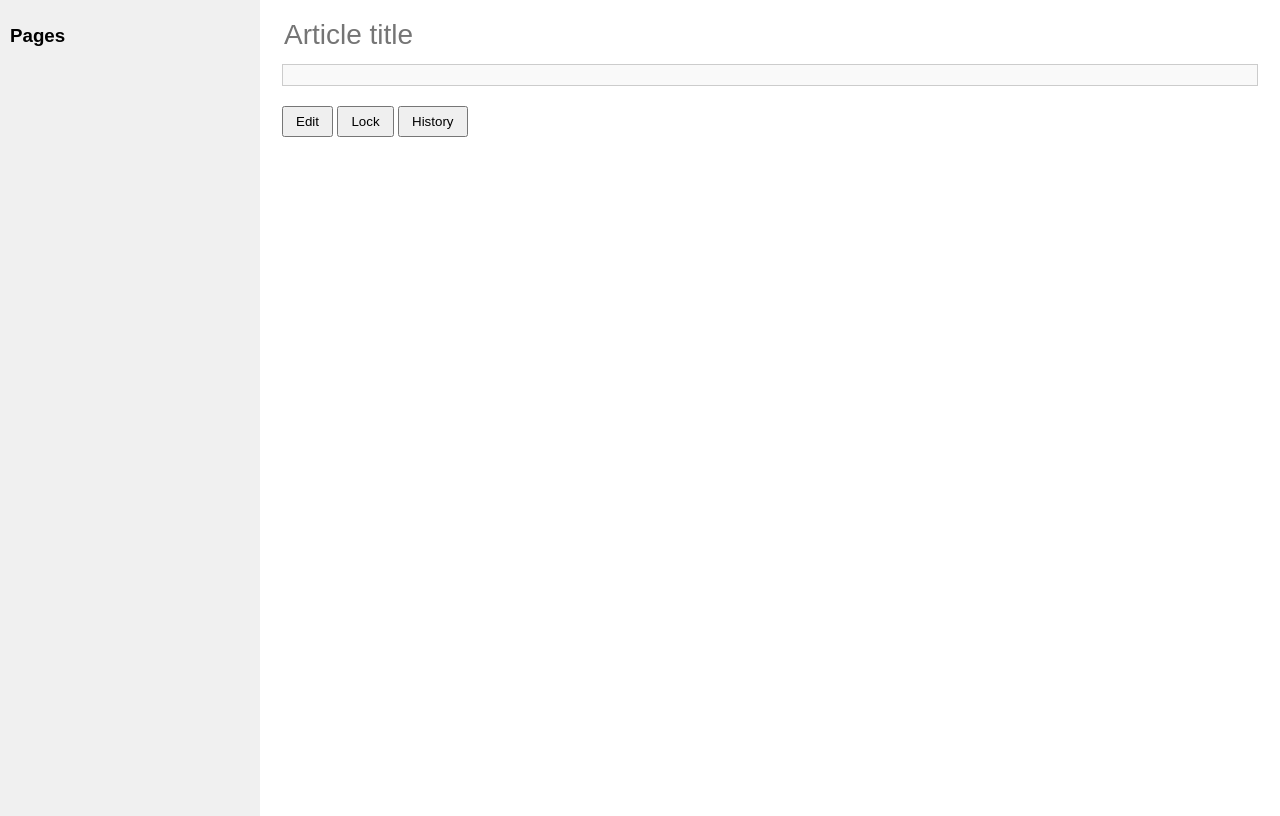
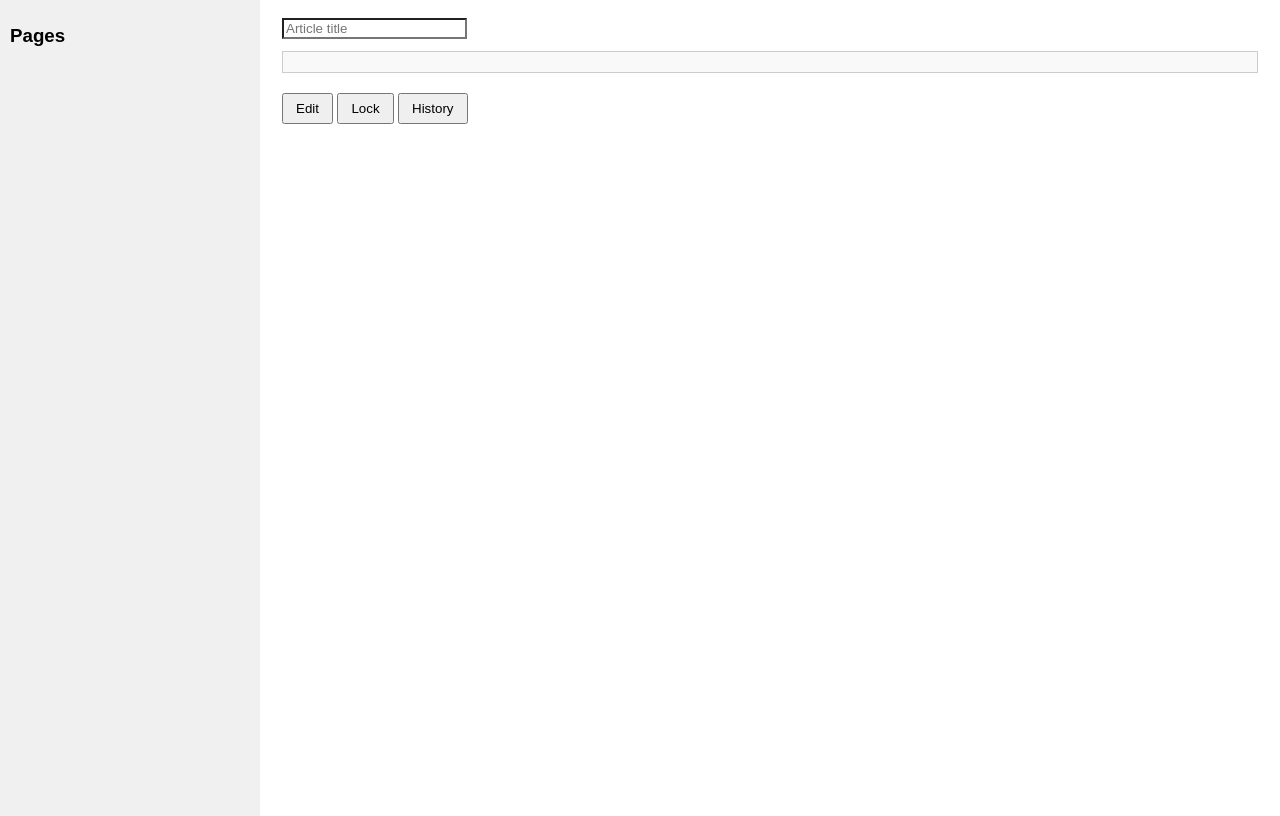
Before and after one commit to ineedhelponmytest/open-wiki, a plain HTML site: page index.html in a window 1280 px wide. Shown: the part 51-867 px from the top of the page. Drawn offline with nearby package versions, Linux system fonts and the light colour scheme; no server answers.

Commit message:
Enhance title input field and styles
Updated the title input field to include type attribute and improved CSS styles for better user interaction.

```diff
--- a/index.html
+++ b/index.html
@@ -12,7 +12,13 @@ body { margin:0; font-family:Arial, sans-serif; background:#f6f6f6 }
 #container { display:flex }
 #sidebar { width:240px; background:#f0f0f0; height:100vh; padding:10px; overflow:auto; }
 #content { flex:1; background:white; padding:22px; }
-#title { width:100%; font-size:28px; border:none; outline:none; }
+#title {
+  pointer-events: auto !important;
+  background: white !important;
+  color: black !important;
+  opacity: 1 !important;
+  cursor: text !important;
+}
 #editor { width:100%; height:240px; display:none; }
 #pages a { display:block; padding:4px; text-decoration:none; color:#0645ad }
 #pages a:hover { background:#ddd }
@@ -40,7 +46,8 @@ kbd{background:#eee;border:1px solid #ccc;border-bottom-width:2px;padding:1px 4p
 
 <div id="content">
 
-<input id="title" placeholder="Article title" oninput="updateDraftURL()">
+<input id="title" type="text" placeholder="Article title">
+
 
 <div id="toc"></div>
 
```
